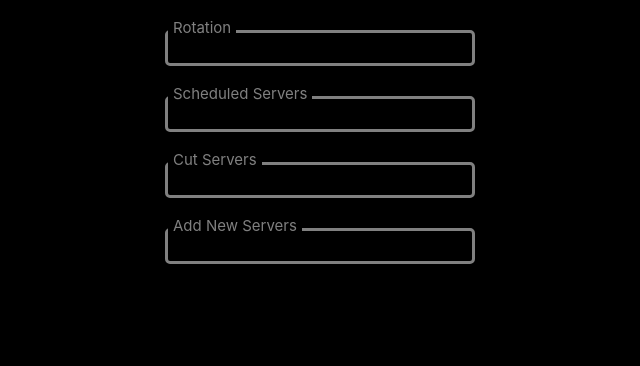
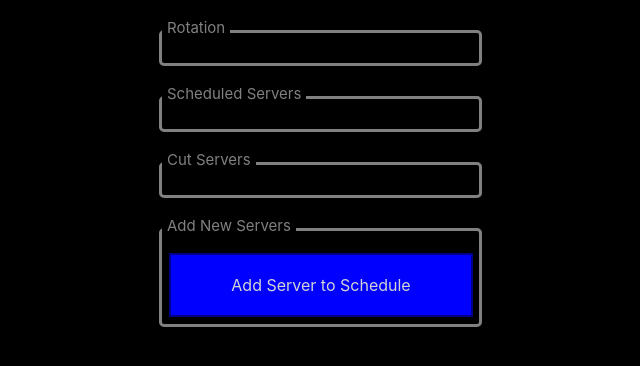
Before and after one commit to caygesinnett/rotation, a React (Create React App) app: page / in a window 1280 px wide. Shown: the top 366 px of the page, without its empty margins (323-963 px from the left). Built offline with nearby package versions, Linux system fonts and the light colour scheme.

Commit message:
add a open/close button to open or close the list of servers to be added to the schedule

```diff
--- a/public/index.html
+++ b/public/index.html
@@ -5,10 +5,7 @@
 		<link rel="icon" href="%PUBLIC_URL%/favicon.ico" />
 		<meta name="viewport" content="width=device-width, initial-scale=1" />
 		<meta name="theme-color" content="#000000" />
-    <meta
-      name="description"
-      content="Web site created using create-react-app"
-    />
+		<meta name="description" content="web app for rotation" />
 		<link rel="apple-touch-icon" href="%PUBLIC_URL%/logo192.png" />
 		<!--
       manifest.json provides metadata used when your web app is installed on a
@@ -24,7 +21,7 @@
       work correctly both with client-side routing and a non-root public URL.
       Learn how to configure a non-root public URL by running `npm run build`.
     -->
-    <title>React App</title>
+		<title>Rotation</title>
 	</head>
 	<body>
 		<noscript>You need to enable JavaScript to run this app.</noscript>
@@ -38,6 +35,5 @@
 
       To begin the development, run `npm start` or `yarn start`.
       To create a production bundle, use `npm run build` or `yarn build`.
-    -->
-  </body>
+    --></body>
 </html>
--- a/src/App.css
+++ b/src/App.css
@@ -1,5 +1,10 @@
 :root {
+	/* color theme */
 	--backgroundColor: black;
+	--textColor: lightgray;
+	--bubbleColor: gray;
+	--blockColor: blue;
+	--blockBorderColor: darkblue;
 }
 
 body {
@@ -9,18 +14,18 @@ body {
 .squareBubble {
 	background-color: var(--backgroundColor);
 	min-height: 30px;
-	width: 304px;
-	border: 3px solid gray;
+	width: 317px;
+	border: 3px solid var(--bubbleColor);
 	border-radius: 5px;
 	position: relative;
 	left: 50%;
-	margin-left: -152px;
+	margin-left: -158px;
 	margin-top: 30px;
 }
 
 .bubbleLabel {
 	background-color: var(--backgroundColor);
-	color: gray;
+	color: var(--bubbleColor);
 	height: fit-content;
 	width: fit-content;
 	font-size: 15px;
@@ -28,3 +33,20 @@ body {
 	position: relative;
 	top: -20px;
 }
+
+.block {
+	height: 60px;
+	width: 300px;
+	background-color: var(--blockColor);
+	border: 2px solid var(--blockBorderColor);
+	position: relative;
+	left: 7px;
+	bottom: 7px;
+}
+
+.centerText {
+	text-align: center;
+	vertical-align: middle;
+	line-height: 60px;
+	color: var(--textColor);
+}
--- a/src/App.tsx
+++ b/src/App.tsx
@@ -1,6 +1,6 @@
-import React from 'react'
+import React, { useState } from 'react'
 import logo from './logo.svg'
-import './App.css'
+import './app.css'
 
 function App() {
 	return (
@@ -41,6 +41,17 @@ function Introduce() {
 	return (
 		<div id="introduce" className="squareBubble">
 			<div className="bubbleLabel">Add New Servers</div>
+			<Open />
+		</div>
+	)
+}
+
+function Open() {
+	const [isOpen, setIsOpen] = useState(false)
+	const openOrClose = () => (isOpen ? setIsOpen(false) : setIsOpen(true))
+	return (
+		<div className="block centerText" onClick={openOrClose}>
+			{isOpen ? 'Close' : 'Add Server to Schedule'}
 		</div>
 	)
 }
```
Also changed, not shown: src/index.tsx (+11 -13 lines), 1 other file (tests, documents, lock files or other folders). Lines whose indentation alone changed are shown as unchanged.
